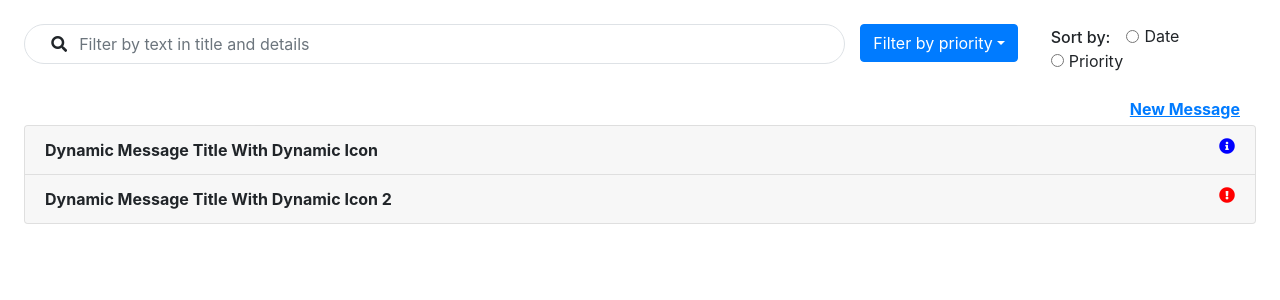
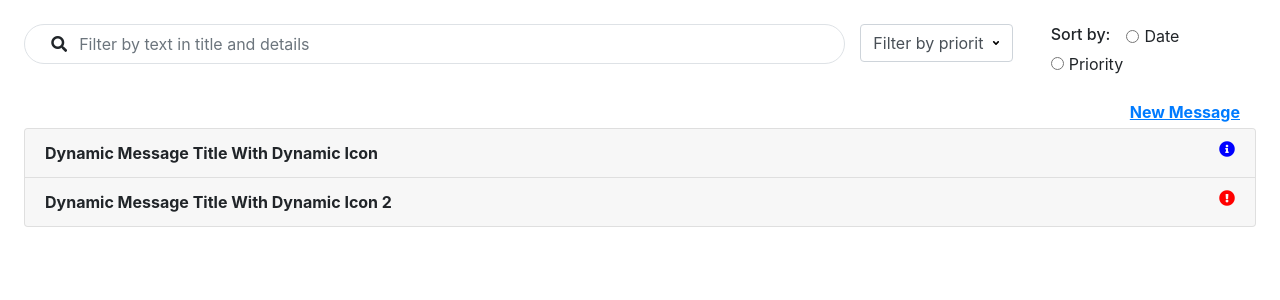
Before and after one commit to anatcase/BalaByte, a React (Create React App) app: page / in a window 1280 px wide. Shown: the top 300 px of the page. Built offline with nearby package versions, Linux system fonts and the light colour scheme.

Commit message:
Complete messages nav ui

```diff
--- a/src/App.css
+++ b/src/App.css
@@ -57,3 +57,25 @@
   outline: none;
   box-shadow:none !important;
   }
+
+  .dropdown .btn-secondary {
+    background-color: white;
+    border-color:#212529;
+    color:#212529;
+    width: 160px;
+  }
+  .dropdown .btn-secondary:hover {
+    background-color: #f8f9fa;
+    border-color:#212529;
+    color:#212529;
+  }
+
+  .dropdown-menu .dropdown-item.active, .dropdown-menu .dropdown-item:active {
+    background-color: #f8f9fa;
+    color:#212529;
+  }
+
+  .NavBar .custom-select {
+    width:80%;
+   background:url('images/angle-down-solid.svg') no-repeat right .75rem center/8px 10px;
+  }
--- a/src/components/MessagesNavbar.js
+++ b/src/components/MessagesNavbar.js
@@ -36,16 +36,31 @@ class MessagesNavbar extends React.Component {
                             </div>
                         </Row>
                     </Col>
-                    <Col lg={2} className="pr-0">
-                        <DropdownButton id="dropdown-basic-button" title="Filter by priority">
-                            <Dropdown.Item href="#/">Info</Dropdown.Item>
-                            <Dropdown.Item href="#">Important</Dropdown.Item>
-                        </DropdownButton>
+                    <Col lg={2} className="pr-0 select-wrapper">
+                        {/* <DropdownButton data-toggle="dropdown" id="dropdown-basic-button" variant="secondary" title="Filter by priority ">
+                            <Dropdown.Item as="button">Info</Dropdown.Item>
+                            <Dropdown.Item as="button">Important</Dropdown.Item>
+                        </DropdownButton> */}
+
+                         <select className="browser-default custom-select">
+                            <option>Filter by priority</option>
+                            <option value="1">Info</option>
+                            <option value="2">Important</option>
+                        </select>
                     </Col>
                     <Col lg={2} className="px-0">
-                        <h6 className="d-inline mr-3">Sort by:</h6>
-                        <Form.Check inline label="Date" type="radio" id="inline-radio-1" />
-                        <Form.Check inline label="Priority" type="radio" id="inline-radio-2" />
+                        <h6 className="d-inline-block align-middle mr-3">Sort by:</h6>
+                        <div class="form-check form-check-inline">
+                            <input class="form-check-input" type="radio" name="inlineRadioOptions" id="inlineRadio1" value="option1" />
+                            <label class="form-check-label" for="inlineRadio1">Date</label>
+                            </div>
+                            <div class="form-check form-check-inline">
+                            <input class="form-check-input" type="radio" name="inlineRadioOptions" id="inlineRadio2" value="option2" />
+                            <label class="form-check-label" for="inlineRadio2">Priority</label>
+                        </div>
+
+                        {/* <Form.Check inline label="Date" type="radio" id="inline-radio-1" />
+                        <Form.Check inline label="Priority" type="radio" id="inline-radio-2" /> */}
                     </Col>
                 </Row>
             </Container>
```
Also changed, not shown: src/images/angle-down-solid.svg (added).
